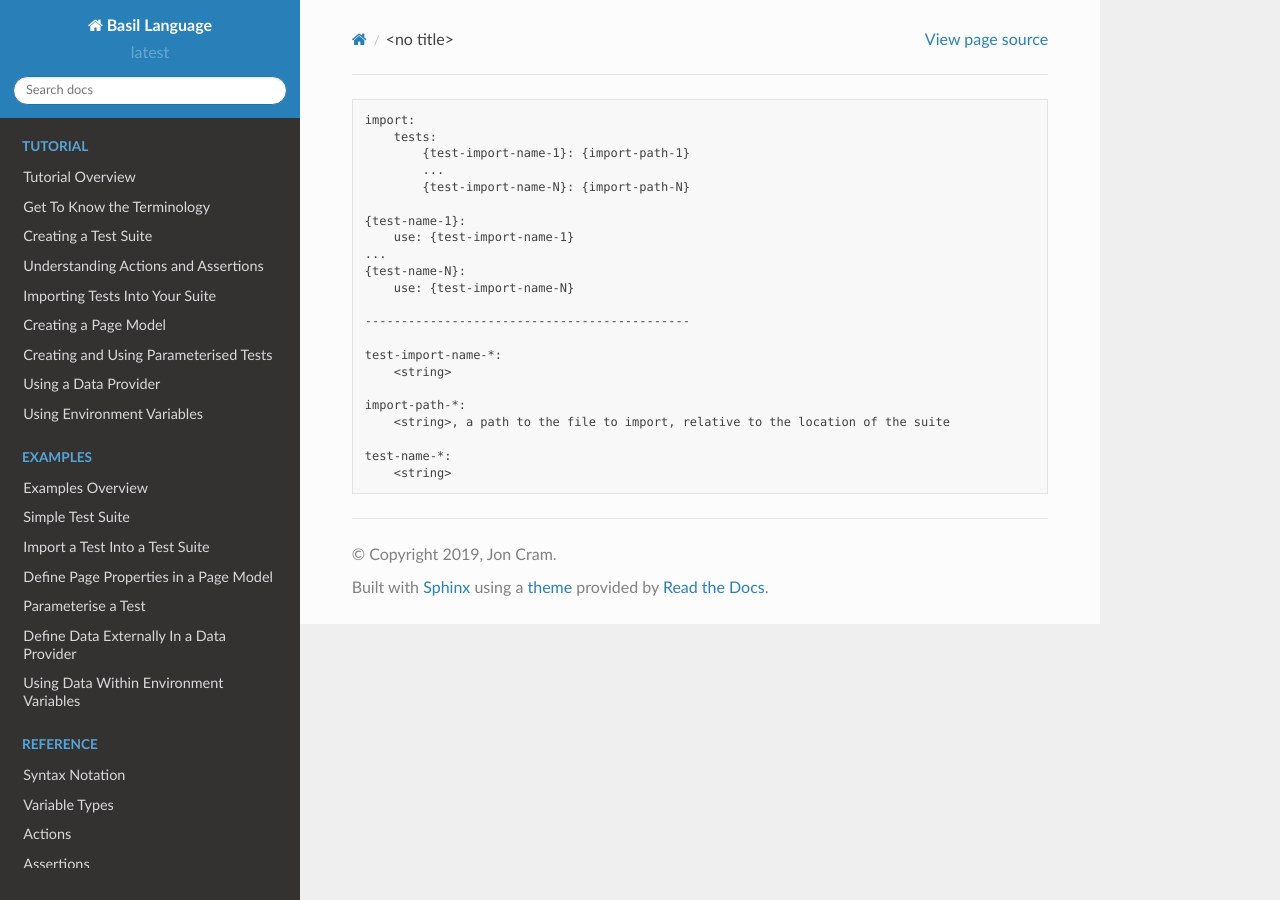
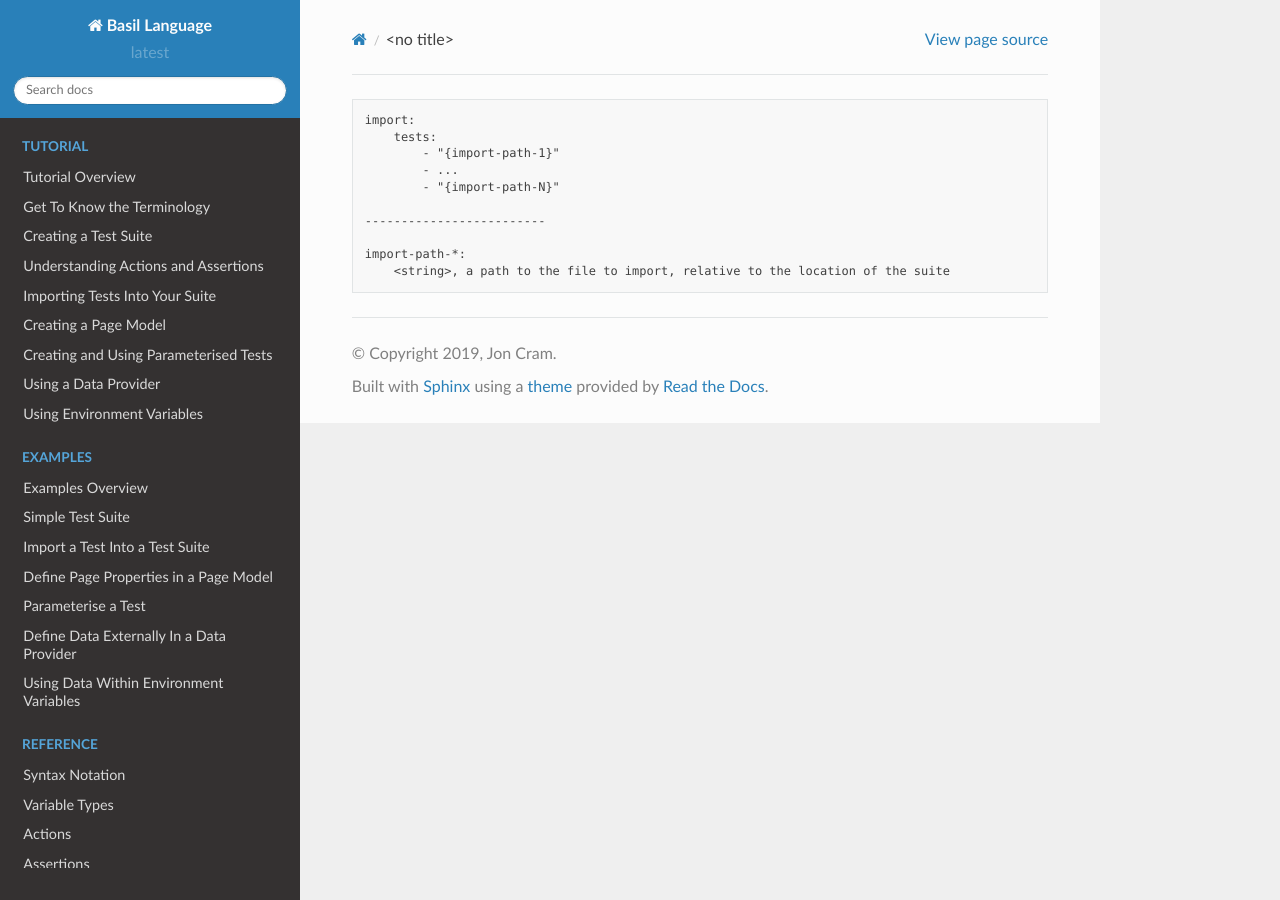
Before and after one commit to webignition/bas-spec, a Sphinx documentation site: the page built from docs/includes/syntax/test-suite/test-suite.rst, in a window 1280 px wide. Built offline with Sphinx 7.4.7 and the Read the Docs theme 2.0.0, drawn with Linux system fonts in a browser that asks for light colours.

Commit message:
Test suite needs only imports

```diff
--- a/docs/includes/examples/test-suite/google-open-and-query.yml
+++ b/docs/includes/examples/test-suite/google-open-and-query.yml
@@ -1,7 +1,4 @@
 # examples/test-suite/google-open-and-query.yml
 imports:
   tests:
-    open_google_and_query: ../test/google-search-query-literal.yml
-
-"query google":
-    use: open_google_and_query
+    - "../test/google-search-query-literal.yml"
--- a/docs/includes/syntax/test-suite/test-suite.rst
+++ b/docs/includes/syntax/test-suite/test-suite.rst
@@ -2,23 +2,11 @@
 
     import:
         tests:
-            {test-import-name-1}: {import-path-1}
-            ...
-            {test-import-name-N}: {import-path-N}
+            - "{import-path-1}"
+            - ...
+            - "{import-path-N}"
 
-    {test-name-1}:
-        use: {test-import-name-1}
-    ...
-    {test-name-N}:
-        use: {test-import-name-N}
-
-    ---------------------------------------------
-
-    test-import-name-*:
-        <string>
+    -------------------------
 
     import-path-*:
         <string>, a path to the file to import, relative to the location of the suite
-
-    test-name-*:
-        <string>
--- a/docs/test-suites.rst
+++ b/docs/test-suites.rst
@@ -8,8 +8,7 @@ A test suite is composed of a series of :doc:`tests </tests>`. Tests are defined
 Syntax
 ------
 
-A test suite is a YAML object. An ``import`` property defines the tests to include. Additional named properties
-name the tests themselves.
+A test suite is a YAML object. An ``import`` property defines the tests to include.
 
 .. include:: includes/syntax/test-suite/test-suite.rst
 
```
